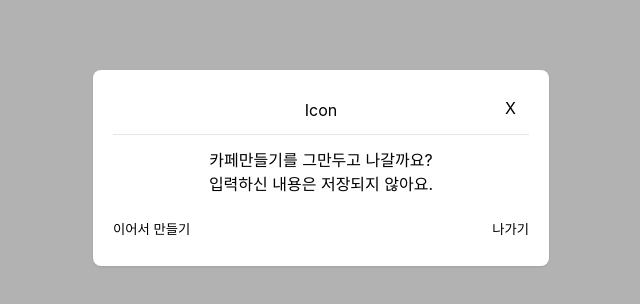
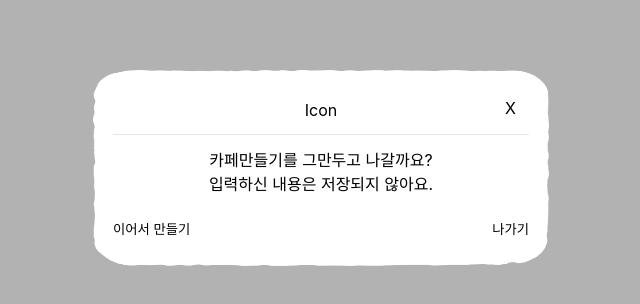
Before and after one commit to GyoSuIsChae/nyang-letter-client, a React app: page /modal in a window 1280 px wide. Both pictures are taken after a click on the button "Open Modal". Shown: the part 232-536 px from the top of the page, without its empty margins (319-959 px from the left). Built offline with nearby package versions, Linux system fonts and the light colour scheme.

Commit message:
:art: NLT55 모달 하단 버튼 유무에 따라 배경이미지가 바뀌도록 변경

```diff
--- a/src/components/CommonModal/index.tsx
+++ b/src/components/CommonModal/index.tsx
@@ -1,10 +1,11 @@
+/* eslint-disable @typescript-eslint/no-unsafe-return */
 import React from 'react';
 import { CSSTransition } from 'react-transition-group';
 
 import styled from 'styled-components';
 
-// import modalTest from '@assets/images/modal_test.png';
-// import modalTest2 from '@assets/images/modal_test2.png';
+import modalBigBg from '@assets/images/modal_bg_big.png';
+import modalSmallBg from '@assets/images/modal_bg_small.png';
 import Portal from '@components/Portal';
 
 const transitionName = `Modal`;
@@ -61,22 +62,22 @@ const Container = styled.div`
 `;
 
 interface ModalProps {
-  test?: boolean;
+  button?: boolean;
 }
 
-/*
-  // background-image: url(${(props) => (props.test ? modalTest : modalTest2)});
-  //background-position: center;
-  //background-size: cover;
-  //background-repeat: no-repeat;
- */
+const ModalWrapper = styled.div<ModalProps>`
+  //border-radius: 8px;
+  //box-shadow: 0 1px 3px 0 rgba(0, 0, 0, 0.1);
+  //background: #fff;
 
-const ModalWrapper = styled.div<ModalProps>`
-  border-radius: 8px;
-  box-shadow: 0 1px 3px 0 rgba(0, 0, 0, 0.1);
-  background: #fff;
+  background-image: url(${({ button }) =>
+    button ? modalBigBg : modalSmallBg});
+  background-position: center;
+  background-size: 100% 100%;
+  background-repeat: no-repeat;
+  //height: 118px;
+  //max-height: calc(100vh - 16px);
 
-  max-height: calc(100vh - 16px);
   overflow: hidden auto;
   position: relative;
   padding-block: 16px;
@@ -153,7 +154,7 @@ const CommonModal = ({
           <Dim onClick={onClose} />
           <Container>
             {children || (
-              <ModalWrapper test={!!(cancel || confirm)}>
+              <ModalWrapper button={!!(cancel || confirm)}>
                 <ModalHeader>
                   <div style={{ width: 24, height: 24 }} />
                   {modalIcon && modalIcon}
```
